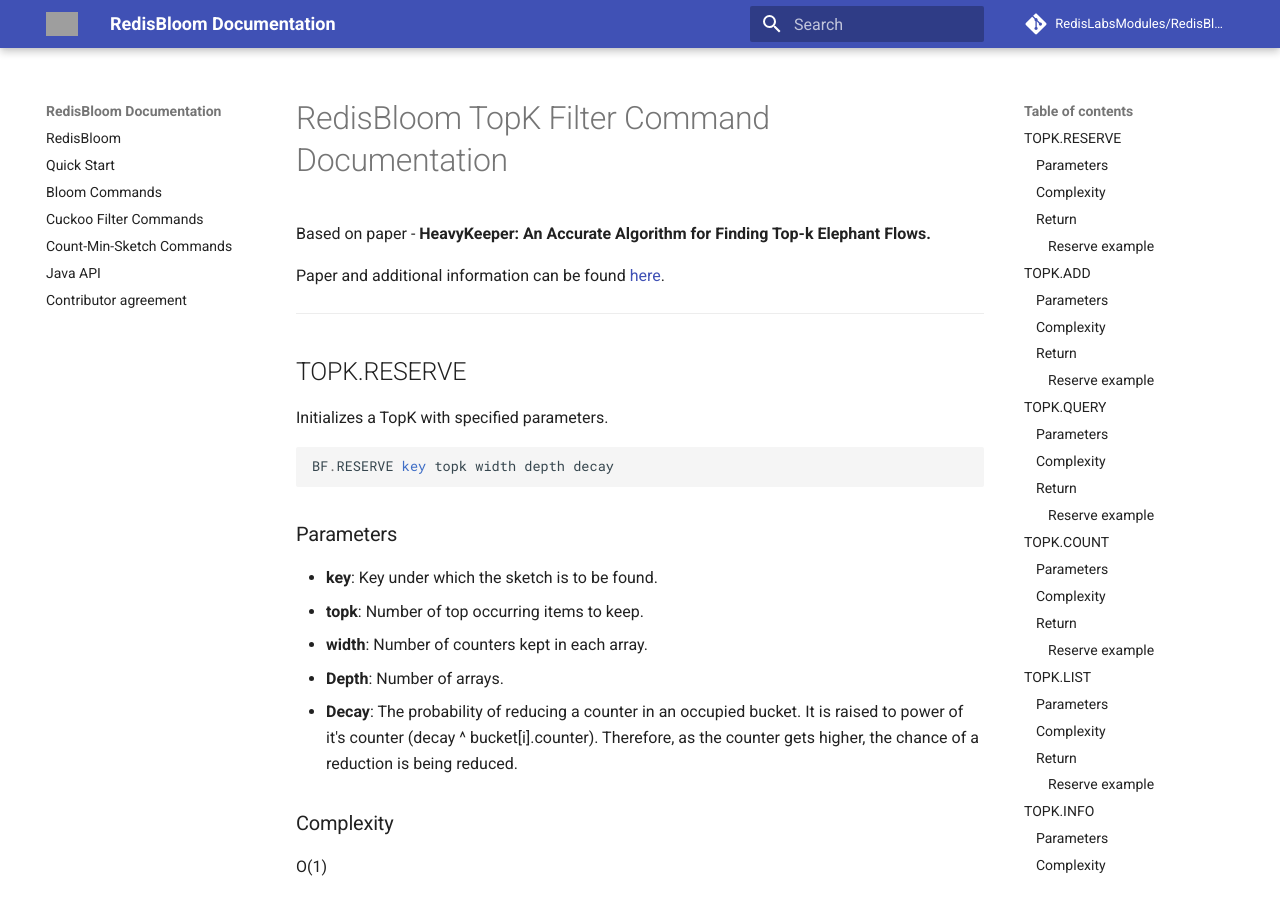
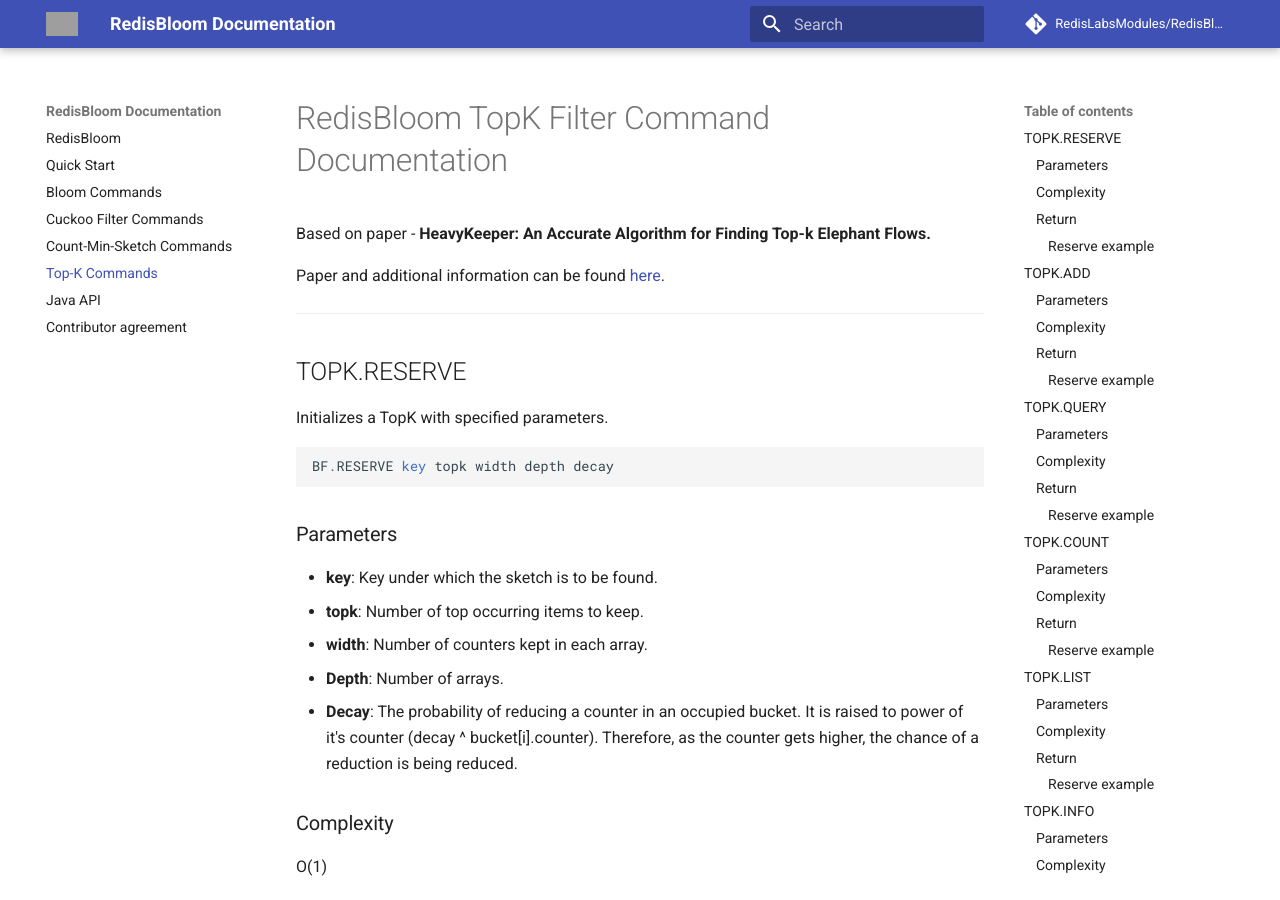
Before and after one commit to RedisBloom/RedisBloom, an MkDocs documentation site: the page built from docs/TopK_Commands.md, in a window 1280 px wide and 900 px high. Built offline with MkDocs 1.6.1 and Material for MkDocs 9.7.7, drawn with Linux system fonts in a browser that asks for light colours; comment, search, counter and statistics services are not loaded; old or Windows-style settings are respelled for this version of MkDocs; grey boxes are pictures that could not be loaded.

Commit message:
mkdocs.yml

```diff
--- a/mkdocs.yml
+++ b/mkdocs.yml
@@ -36,5 +36,6 @@
     - 'Bloom Commands': 'Bloom_Commands.md'
     - 'Cuckoo Filter Commands': 'Cuckoo_Commands.md'
     - 'Count-Min-Sketch Commands': 'CountMinSketch_Commands.md'
+    - 'Top-K Commands': 'TopK_Commands.md'
     - 'Java API': 'Java_Client.md'
     - 'Contributor agreement': 'contrib.md'
```
